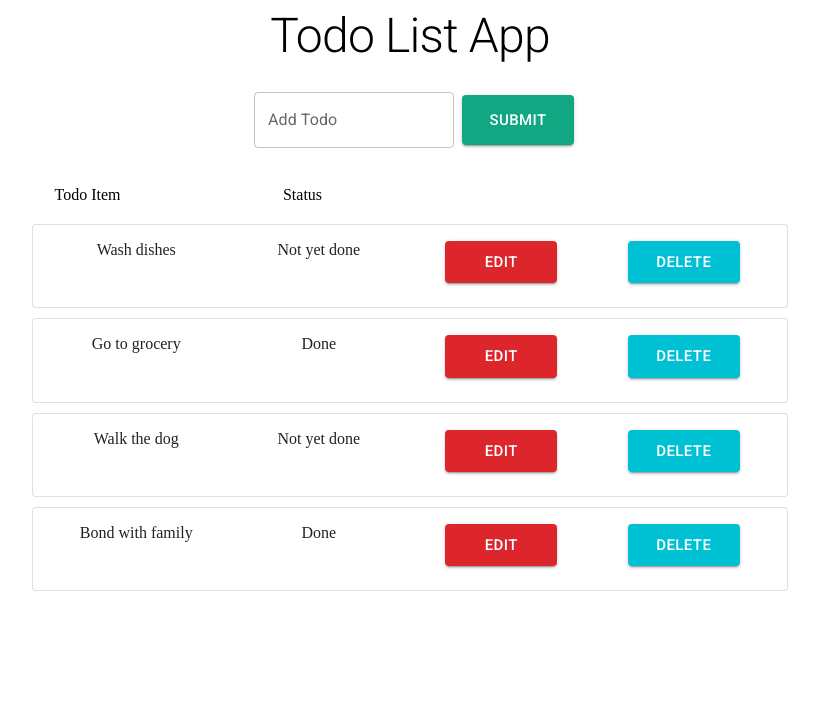
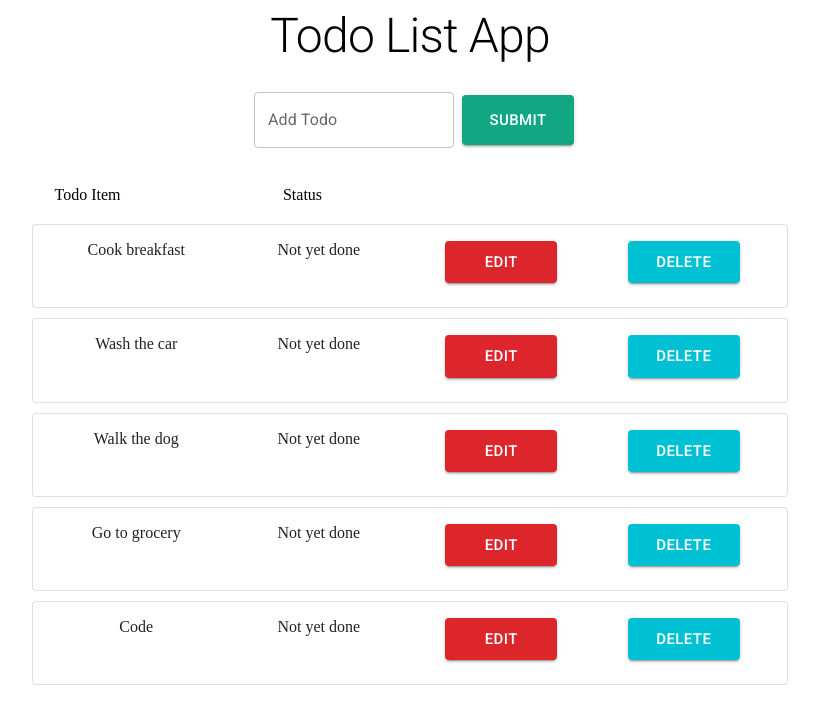
Before and after one commit to manuelMarkDenver/TodoList, a React (Create React App) app: page / in a window 1280 px wide. Shown: the top 724 px of the page, without its empty margins (230-1049 px from the left). Built offline with nearby package versions, Linux system fonts and the light colour scheme.

Commit message:
added validation on empty todo textfield // added empty notification if the array is empty

```diff
--- a/src/App.js
+++ b/src/App.js
@@ -9,13 +9,13 @@ import { ThemeProvider } from '@mui/material/styles';
 const DUMMY_DATA = [
   {
     id: 1,
-    todo: 'Wash dishes',
+    todo: 'Cook breakfast',
     done: false,
   },
   {
     id: 2,
-    todo: 'Go to grocery',
-    done: true,
+    todo: 'Wash the car',
+    done: false,
   },
   {
     id: 3,
@@ -24,8 +24,13 @@ const DUMMY_DATA = [
   },
   {
     id: 4,
-    todo: 'Bond with family',
-    done: true,
+    todo: 'Go to grocery',
+    done: false,
+  },
+  {
+    id: 5,
+    todo: 'Code',
+    done: false,
   },
 ];
 
--- a/src/components/add-todo/TodoAddForm.jsx
+++ b/src/components/add-todo/TodoAddForm.jsx
@@ -24,9 +24,16 @@ const TodoAddForm = (props) => {
   const onSubmitHandler = (e) => {
     e.preventDefault();
 
-    props.onSaveTodoData(newTodo);
+    console.log(newTodo);
 
-    document.querySelector('#todoTextField').value = '';
+    if (newTodo.todo === '' || newTodo.todo === null) {
+      return alert('Todo textfield cannot be empoty');
+    } else {
+      console.log('here at submit');
+      props.onSaveTodoData(newTodo);
+      setNewTodo(initialState);
+      document.querySelector('#todoTextField').value = '';
+    }
   };
 
   return (
--- a/src/components/todo-list/TodoList.jsx
+++ b/src/components/todo-list/TodoList.jsx
@@ -1,21 +1,29 @@
 import React from 'react';
 import TodoItem from './TodoItem';
 
-import { Container } from '@mui/material';
+import { Container, Box, Typography } from '@mui/material';
 
 const TodoList = (props) => {
   const todos = props.todos;
 
   return (
     <Container maxWidth='xl'>
-      {todos.map((todo) => (
+      {todos.length === 0 ? (
+        <Box>
+          <Typography variant='h6' component='h2'>
+            List is empty. Add one now!
+          </Typography>
+        </Box>
+      ) : (
+        todos.map((todo) => (
           <TodoItem
             todo={todo}
             key={todo.id}
             onItemClick={props.onItemClick}
             onButtonClick={props.onButtonClick}
           />
-      ))}
+        ))
+      )}
     </Container>
   );
 };
```
Lines whose indentation alone changed are shown as unchanged.
